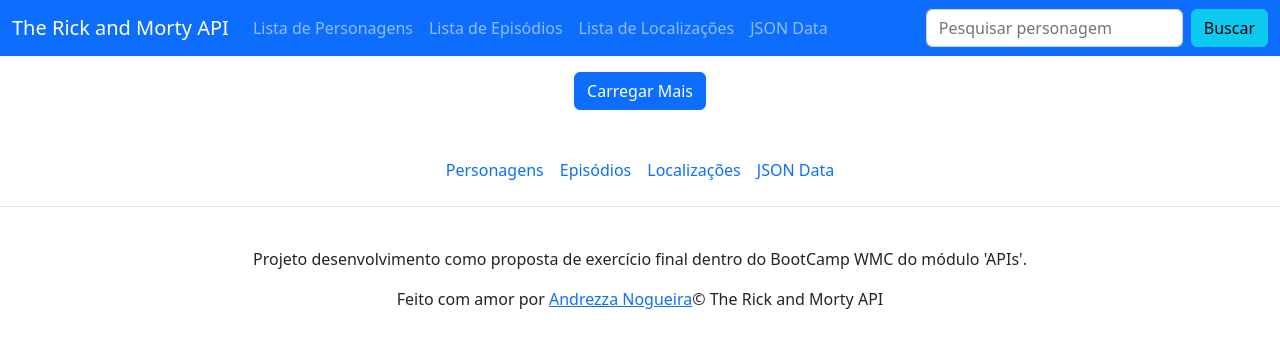
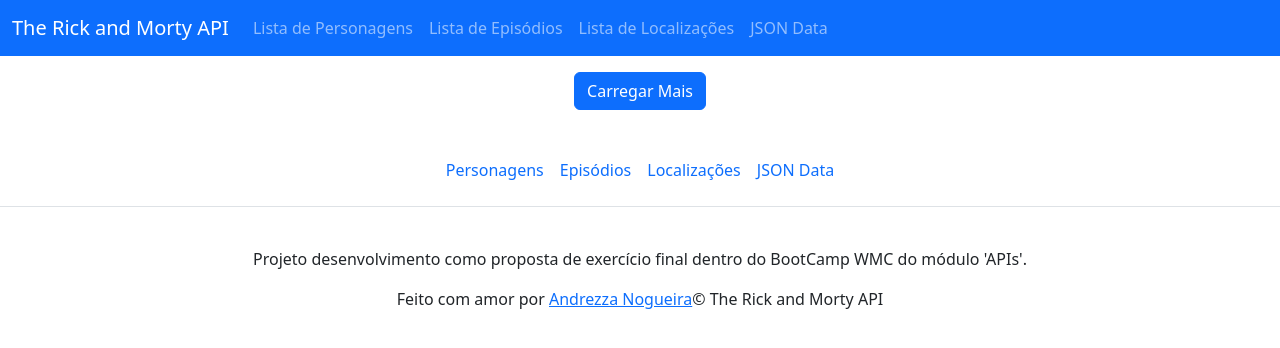
Before and after one commit to Andiichi/Desafio_API_Rick_and_Morty, a Flask app: page / in a window 1280 px wide. Shown: the top 348 px of the page. Run offline with Flask 3, Linux system fonts and the light colour scheme; data that the repository does not hold is empty.

Commit message:
:broom: cleanup: Eliminando blocos de código não utilizadas

```diff
--- a/templates/nav.html
+++ b/templates/nav.html
@@ -25,11 +25,6 @@
           </li>
         </ul>
 
-        <!-- Barra de busca -->
-        <form class="d-flex" action="/search" method="GET" role="search">
-          <input class="form-control me-2" name="query" type="search" placeholder="Pesquisar personagem" aria-label="Search">
-          <button class="btn btn-info" type="submit">Buscar</button>
-        </form>
       </div>
     </div>
   </nav>
```
